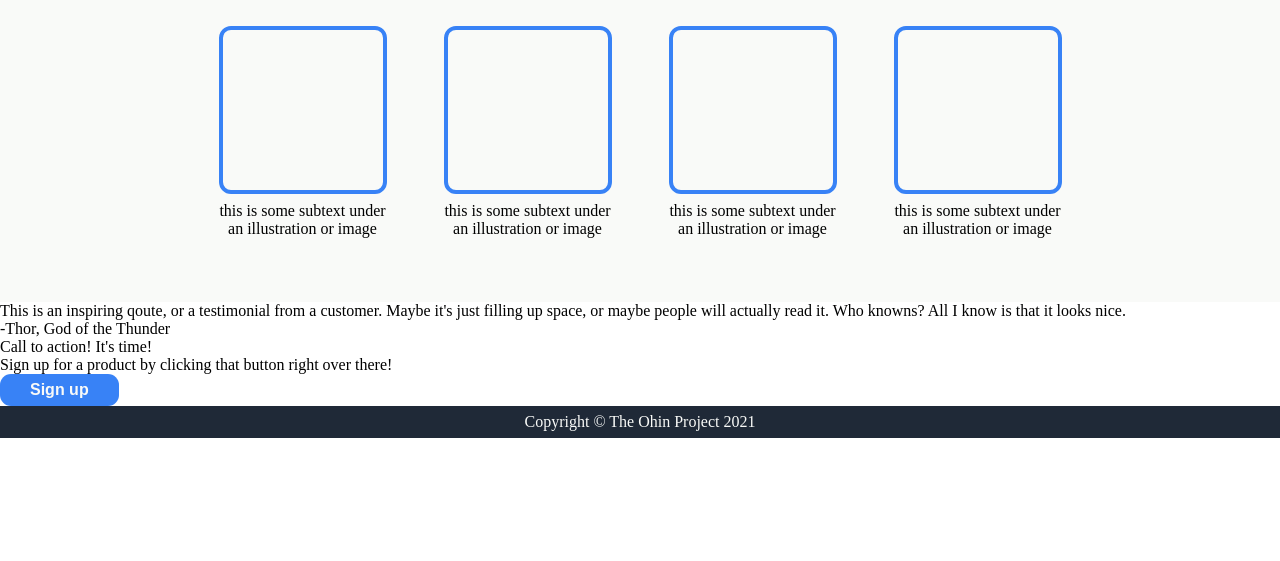
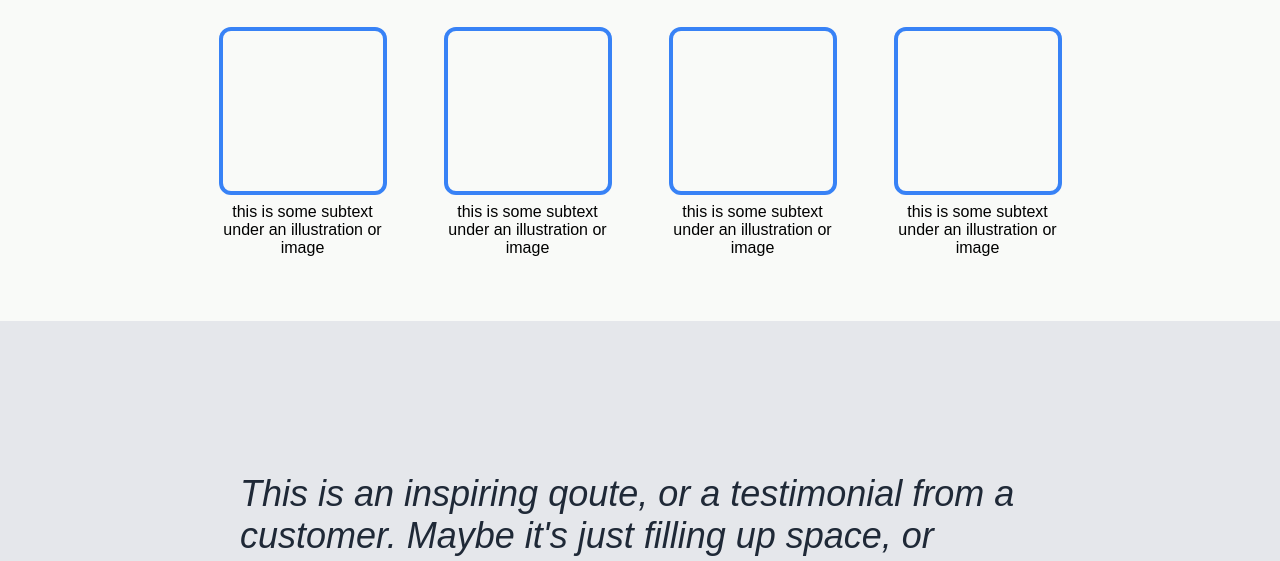
Before and after one commit to godsarmor/landing-page-demo, a plain HTML site: page index.html in a window 1280 px wide. Shown: the part 729-1290 px from the top of the page. Before the commit the page ends 1167 px from the top, so only its background shows below. Drawn offline with Linux system fonts and the light colour scheme.

Commit message:
apply lower bottom style

```diff
--- a/styles/styles.css
+++ b/styles/styles.css
@@ -1,10 +1,11 @@
 body {
     margin: 0px;
+    font-family: sans-serif;
 }
 
 .box {
     display: flex;
-    flex-direction: column;
+    flex-flow: column;
     min-height: 100vh;
 }
 
@@ -15,8 +16,7 @@ body {
 }
 
 .content {
-    flex: 1;
-    flex-direction: column;
+    flex-flow: column;
 }
 
 .header {
@@ -112,7 +112,7 @@ button {
 }
 
 .header-placeholder {
-    background-color: gray;
+    background-color: hsl(200, 6%, 40%);
     padding: 120px;
     display: flex;
     color: #F9FAF8;
@@ -173,10 +173,86 @@ ul {
     padding: 32px;
 }
 
+.bottom {
+    display: flex;
+    flex-flow: column;
+}
+
+.bottom-upper,
+.bottom-lower {
+    display: flex;
+    flex-flow: column;
+}
+
+.bottom-upper {
+    background-color: #E5E7EB;
+    padding: 72px;
+    padding-top: 140px;
+    padding-bottom: 140px;
+}
+
+.bottom-lower {
+    padding: 72px;
+    padding-top: 100px;
+    padding-bottom: 100px;
+}
+
+.bottom-box {
+    display: flex;
+    background-color: #3882F6;
+    padding: 42px;
+    padding-left: 72px;
+    padding-right: 72px;
+    align-self: center;
+    gap: 140px;
+    border-radius: 8px;
+}
+
+.bottom-box > .lower-button {
+    border: 2px solid #F9FAF8;
+    flex: 1 1 auto;
+    border-radius: 12px;
+}
+
+.bottom-box-text {
+    flex: 2 1 auto;
+    color: #F9FAF8;
+}
+
+.bottom-box-text > div:first-child {
+    font-size: 19px;
+    font-weight: bold;
+}
+
+.b-text-upper,
+.b-text-lower {
+    flex: 0 1 0px;
+    max-width: 800px;
+    align-self: center;
+    margin: auto;
+}
+
+.b-text-upper {
+    font-size: 36px;
+    font-weight: 100;
+    font-style: italic;
+    color: #1F2937;
+    padding: 12px;
+}
+
+.b-text-lower {
+    font-size: 19px;
+    font-weight: bold;
+    margin: 0%;
+    padding: 12px;
+    padding-left: 30%;
+}
+
 .footer {
     background-color: #1F2937;
     color: #F9FAF8;
     height: 32px;
     align-items: center;
     justify-content: center;
+    padding: 32px;
 }
```
